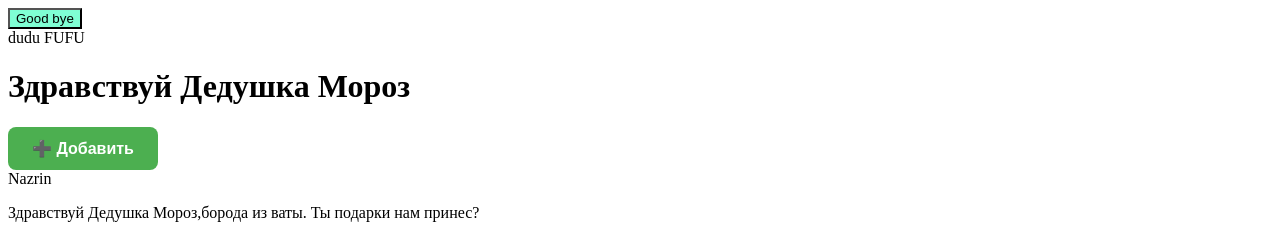
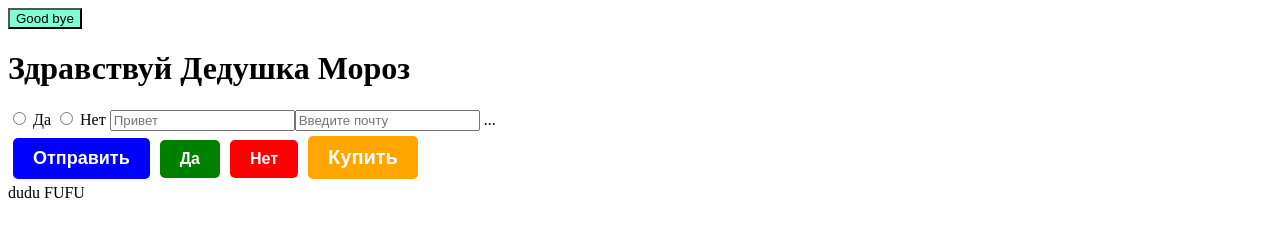
Before and after one commit to IrinaFox/ReyhanProject, a Vue app in the folder Reyhan Project/: page / in a window 1280 px wide. Shown: the top 228 px of the page. Built offline with nearby package versions, Linux system fonts and the light colour scheme.

Commit message:
DP-67:create a new component MyCustomButton.vue

```diff
--- a/Reyhan Project/src/components/AddTodoForm.vue
+++ b/Reyhan Project/src/components/AddTodoForm.vue
@@ -12,7 +12,7 @@
 </template>
 
 <script>
-import AddButton from './AddButton.vue'
+import AddButton from './buttons/AddButton.vue'
 
 export default {
   name: 'AddTodoForm',
--- a/Reyhan Project/src/components/MainForm.vue
+++ b/Reyhan Project/src/components/MainForm.vue
@@ -1,9 +1,9 @@
 <script setup>
 import Reyhan from "@/components/Reyhan.vue";
 import UserForm from "@/components/UserForm.vue";
-import RedButton from "@/components/RedButton.vue";
-import GreenButton from "@/components/GreenButton.vue";
-import Button from "@/components/Button.vue";
+import RedButton from "@/components/buttons/RedButton.vue";
+import GreenButton from "@/components/buttons/GreenButton.vue";
+import Button from "@/components/buttons/Button.vue";
 </script>
 
 <template>
--- a/Reyhan Project/src/components/Reyhan.vue
+++ b/Reyhan Project/src/components/Reyhan.vue
@@ -1,6 +1,22 @@
 
 <template>
   <!-- Здесь пишется весь HTML код -->
+  <div class="container">
+    <h1>Здравствуй Дедушка Мороз</h1>
+    <input type="radio" name="answer" value="yes"> Да
+    <input type="radio" name="answer" value="no"> Нет
+
+    <input type="text" placeholder="Привет">
+    <input type="email" placeholder="Введите почту">
+    ...
+  </div>
+  <div>
+    <!-- Используем MyCustomButton вместо старых кнопок -->
+    <MyCustomButton text="Отправить" color="blue" size="18" />
+    <MyCustomButton text="Да" color="green" size="16" />
+    <MyCustomButton text="Нет" color="red" size="16" />
+    <MyCustomButton text="Купить" color="orange" size="20" />
+  </div>
   <div class="container">
     <div>{{myCat}} {{myDog}}</div>
     <h1>Здравствуй Дедушка Мороз</h1>
@@ -40,11 +56,12 @@
 </template>
 
 <script>
-import AddButton from "@/components/AddButton.vue";
+import AddButton from './buttons/AddButton.vue';
+import MyCustomButton from './buttons/MyCustomButton.vue';
 
 export default {
   name: "Reyhan",
-  components: {AddButton},
+  components: {AddButton, MyCustomButton},
   props: {
     text: {
       type: String,
--- a/Reyhan Project/src/components/TodoItem.vue
+++ b/Reyhan Project/src/components/TodoItem.vue
@@ -12,7 +12,7 @@
 </template>
 
 <script>
-import DeleteButton from './DeleteButton.vue'
+import DeleteButton from './buttons/DeleteButton.vue'
 
 export default {
   name: 'TodoItem',
--- a/Reyhan Project/src/components/AddButton.vue
+++ b/Reyhan Project/src/components/buttons/AddButton.vue
@@ -10,7 +10,7 @@
 </template>
 
 <script>
-import { useMainStore } from '@/store/store';
+import { useMainStore } from '@/store/store.js';
 
 export default {
   name: 'AddButton',
--- /dev/null
+++ b/Reyhan Project/src/components/buttons/MyCustomButton.vue
@@ -0,0 +1,57 @@
+<template>
+  <button
+      :style="buttonStyle"
+      class="custom-button"
+  >
+    {{ text }}
+  </button>
+</template>
+
+<script>
+export default {
+  name: 'MyCustomButton',
+  props: {
+    text: {
+      type: String,
+      required: true
+    },
+    color: {
+      type: String,
+      default: 'blue'
+    },
+    size: {
+      type: [String, Number],
+      default: '16'
+    }
+  },
+  computed: {
+    buttonStyle() {
+      return {
+        backgroundColor: this.color,
+        fontSize: `${this.size}px`,
+        color: 'white',
+        padding: '10px 20px',
+        border: 'none',
+        borderRadius: '5px',
+        cursor: 'pointer',
+        margin: '5px'
+      };
+    }
+  }
+};
+</script>
+
+<style scoped>
+.custom-button {
+  font-weight: bold;
+  transition: opacity 0.3s;
+}
+
+.custom-button:hover {
+  opacity: 0.8;
+}
+
+.custom-button:active {
+  transform: scale(0.98);
+}
+</style>
```
Also changed, not shown: Reyhan Project/src/components/buttons/Button.vue (renamed from Reyhan Project/src/components/Button.vue), Reyhan Project/src/components/buttons/DeleteButton.vue (renamed from Reyhan Project/src/components/DeleteButton.vue), Reyhan Project/src/components/buttons/GreenButton.vue (renamed from Reyhan Project/src/components/GreenButton.vue), Reyhan Project/src/components/buttons/RedButton.vue (renamed from Reyhan Project/src/components/RedButton.vue).
